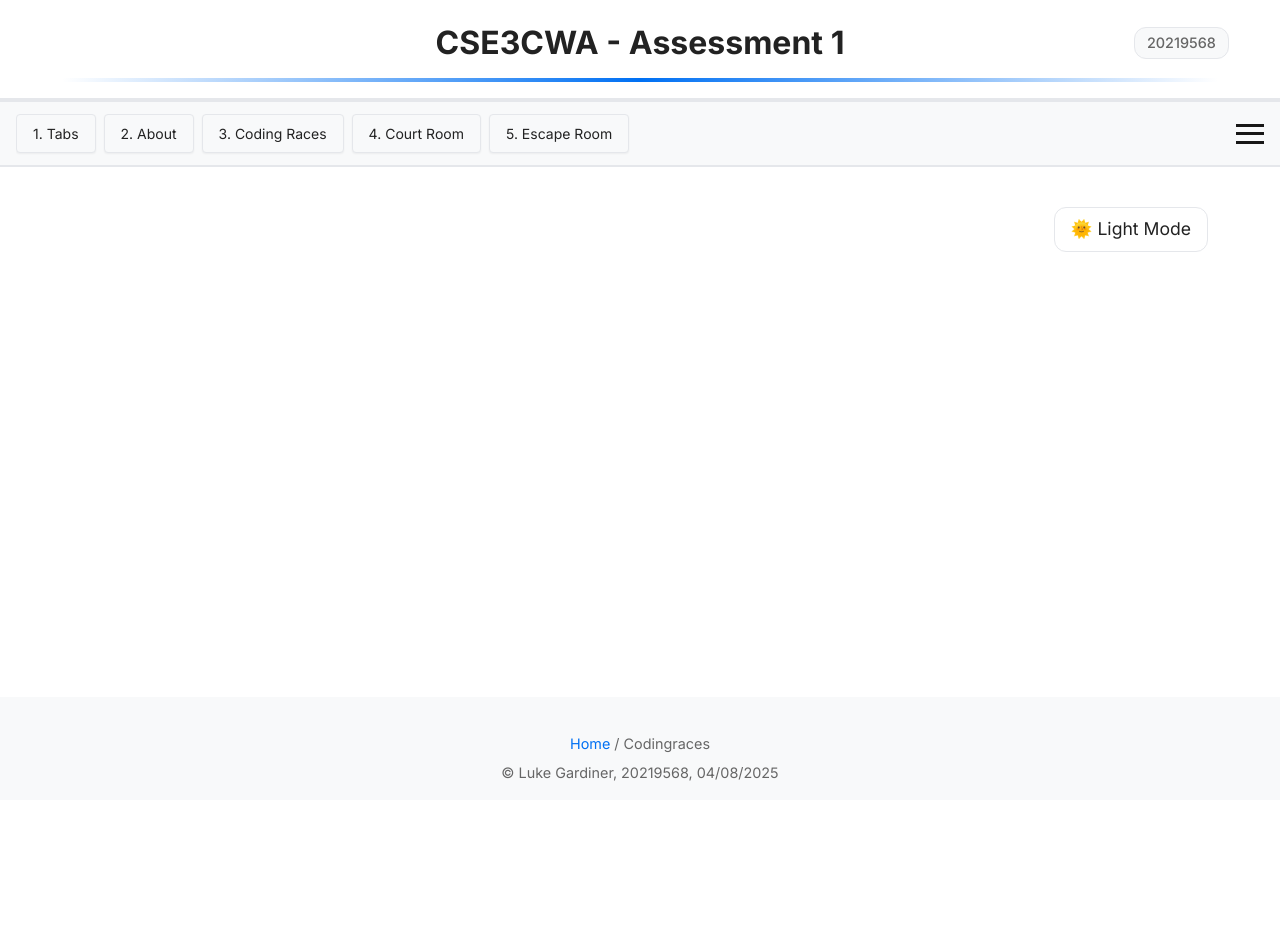
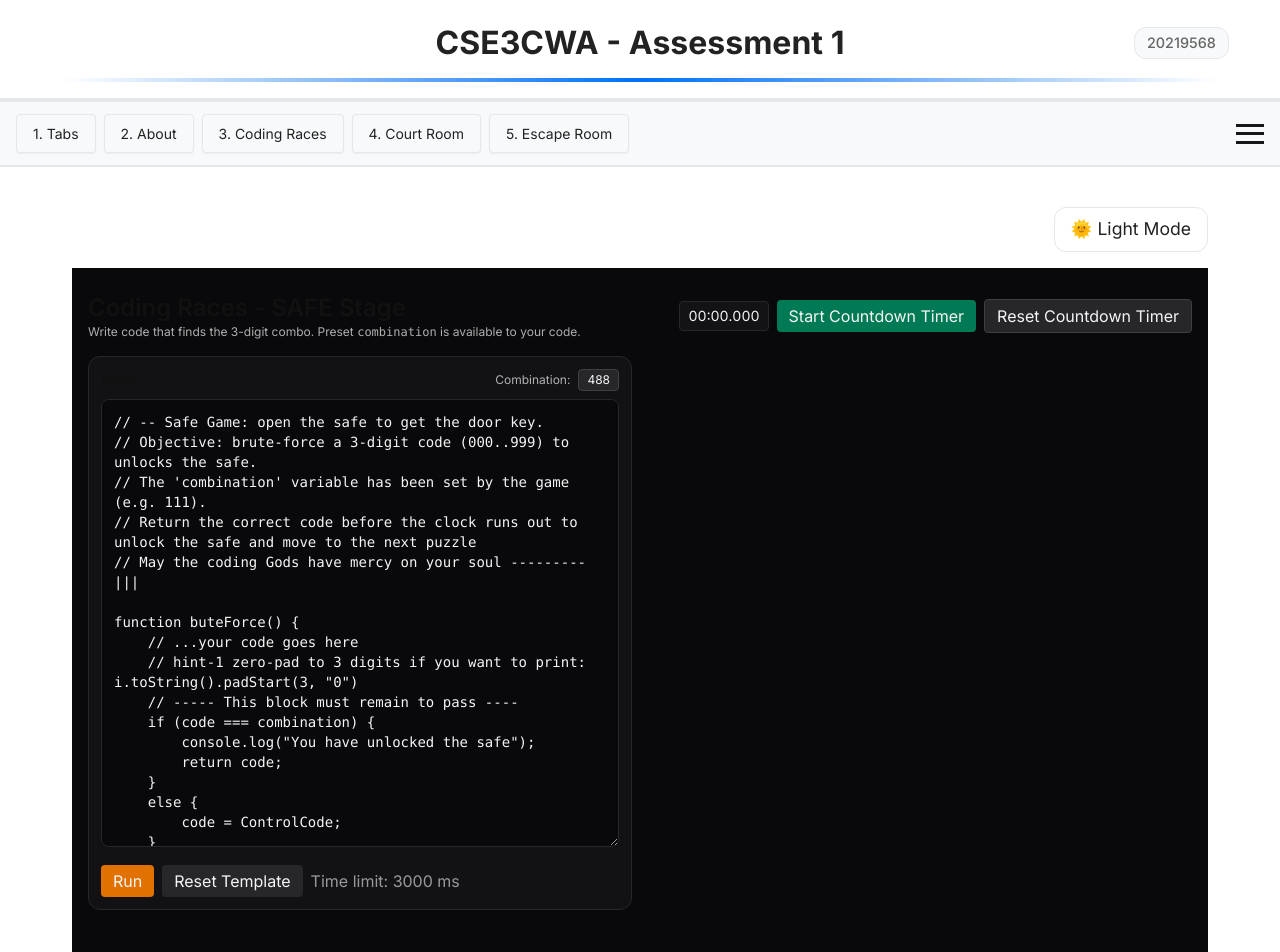
Before and after one commit to lukeagardiner/cse3cwaa1, a Next.js app: page /coding-races in a window 1280 px wide. Shown: the top 952 px of the page. Before the commit the page ends 800 px from the top, so only its background shows below. Built offline with nearby package versions, Linux system fonts and the light colour scheme.

Commit message:
game one safe cracker part

```diff
--- a/app/(client)/coding-races/page.tsx
+++ b/app/(client)/coding-races/page.tsx
@@ -1,7 +1,8 @@
 // coding-races/page.tsx
 
 "use client"
-import React, { useEffect, useMemo, useRef, useState } from "react";
+import React, {use, useEffect, useMemo, useRef, useState} from "react";
+import {clearInterval} from "node:timers";
 // Next.js app router: read [stage] from useParams
 // import { userParams } from "next/navigation";
 // React Router: use useParams from "react-router-dom"
@@ -56,7 +57,7 @@ function buteForce() {
     // ...your code goes here
     // hint-1 zero-pad to 3 digits if you want to print: i.toString().padStart(3, "0")
     // ----- This block must remain to pass ----
-    if (code === Combination) {
+    if (code === combination) {
         console.log("You have unlocked the safe");
         return code;
     }
@@ -75,4 +76,211 @@ export default function CodingRacesPage(props: { stage?: Stage; combination?: nu
     // const stage = (params?.stage ?? props.stage ?? "safe") as Stage;
 
     // If using React Router
+    // const { stage: routeStage } = usePrams();
+    // const stage = (routeStage as Stage) ?? (pros.stage ?? "safe");
+
+    const stage = (props.stage ?? "safe") as Stage; // fallback code to remove if we're including router params later
+    const combination = props.combination ?? 488; // Safe combo ** This needs to be randomly generated eventually
+    const timeLimitMs = props.timeLimitMs ?? 3000; // worker method hard timeout
+
+    // --------- Timer ---------
+    const [elapsedMs, setElapsedMs] = useState(0);
+    const [timerRunning, setTimerRunning] = useState(false);
+    const timerRef = useRef<number | null>(null);
+    const tickRef = useRef<number | null>(null);
+
+    const startTimer = () => {
+        if (timerRunning) return;
+        setTimerRunning(true);
+        const startAt = performance.now() - elapsedMs;
+        tickRef.current = window.setInterval(() => {
+            setElapsedMs(performance.now() - startAt);
+        }, 50) as unknown as number;
+    };
+    const pauseTimer = () => {
+        if (!timerRunning) return;
+        setTimerRunning(false);
+        if (tickRef.current != null) {
+            clearInterval(tickRef.current);
+            tickRef.current = null;
+        }
+    };
+    const resetTimer = () => {
+        pauseTimer();
+        setElapsedMs(0);
+    };
+
+    useEffect(() => {
+        return() => {
+            if (tickRef.current != null) clearInterval(tickRef.current);
+            if (timerRef.current != null) window.clearTimeout(timerRef.current);
+
+        }
+    }, []);
+
+    // --------- Editor & Output ---------
+    const [code, setCode] = useState(DEFAULT_TEMPLATE); // gets the template code
+    const [status, setStatus] = useState<RunStatus>("idle");
+    const [output, setOutput] = useState<string>("(terminal ready)\n");
+    const [result, setResult] = useState<number | null>(null);
+
+
+    // --------- Worker Sandbox ---------
+    const workerUrl = useMemo(() => {
+        // Build a mini worker
+        // - can input the code and combination
+        // - use it to captuer the console output
+        // - executes the code.
+
+        const workerSource = `
+            self.onmessage = (evt) => {
+                const { code, combination  } = evt.data || {};
+                // mimimal conosle
+                const logs = []'
+                const send = (m) => self.postMessage(m);
+                const console = { log: (...args) => send({ type: "log", data: args.map(String).join(" ") }) };
+
+                 try {
+                    // Provide 'combination' and 'console' in scope
+                    const wrapped = new Function("combination", code + "\\n;return (typeof bruteForce==='function') ? bruteForce() : (function(){throw new Error('No bruteForce() found');})();");
+                    const res = wrapped(combination, console);
+                    send({ type: "done", result: res });
+                 } catch (err) {
+                    send({ type: "error", error: String(err && err.message ? err.message : err) });
+                 }
+            };
+        `;
+        const blob = new Blob([workerSource], {type: "application/javascript"});
+        return URL.createObjectURL(blob);
+    }, []);
+
+    const runCode = () => {
+        // reset terminal + state
+        setOutput("(running...)\n");
+        setStatus("running");
+        setResult(null);
+
+        // Start manual time if not running
+        if (!timerRunning) startTimer();
+
+        const worker = new Worker(workerUrl);
+
+        const cleanup = (finalStatus: RunStatus) => {
+            worker.terminate();
+            setStatus(finalStatus);
+        };
+
+        worker.onmessage = (e) => {
+            const msg = e.data || {};
+            if (msg.type === "log") {
+                setOutput((prev) => prev + msg.data + "\n");
+            } else if (msg.type === "done") {
+                const val = Number(msg.result);
+                setResult(val);
+                if (val === combination) {
+                    setOutput((prev) => prev + `✅ Correct code: ${val}\n`);
+                    // Mark the stage as solved for safe -- Escape Room Menu
+                    localStorage.setItem("escapeRoomSolvedStage", stage);
+                    cleanup("success");
+                    pauseTimer();
+                } else {
+                    setOutput((prev) => prev + `❌ Returned ${val}: expected ${combination}\n`);
+                }
+            } else if (msg.type === "error") {
+                setOutput((prev) => prev + `💥 Error: ${msg.error}\n`);
+                cleanup("error");
+            }
+        };
+
+
+        // Hard timeout (to prevent any inifinite looping)
+        timerRef.current = window.setTimeout(() => {
+            setOutput((prev) => prev + "⏱️ Timed out.\n");
+            cleanup("timeout");
+        }, timeLimitMs) as unknown as number;
+
+        // Kick off run
+        worker.postMessage({ code, combination });
+    };
+
+    // --------- UI ---------
+    const hhmmss = (ms: number) => {
+        const s = Math.floor(ms / 1000);
+        const h = Math.floor(s / 3600);
+        const m = Math.floor((s % 3600) / 60);
+        const sec = s % 60;
+        return `${h > 0 ? h + ":" : ""}${String(m).padStart(2, "0")}:${String(sec).padStart(2, "0")}.${String(ms % 1000).padStart(3, "0")}`;
+    };
+
+
+    // **************************************
+    // ************ PRESENTATION ************
+    // **************************************
+    return (
+        <div className="min-h-screen bg-zinc-950 text-zinc-100">
+            <div className="max-w-6xl mx-auto px-4 py-6">
+                <header className={"flex flex-col sm:flex-row sm:items-center sm:justify-between gap-3 mb-4"}>
+                    <div>
+                        <h1 className="text-xl sm:text-2xl font-semibold">Coding Races - {stage.toUpperCase()} Stage</h1>
+                        <p className="text-xs opacity-70">
+                            Write code that finds the 3-digit combo. Preset <code>combination</code> is available to your code.
+                        </p>
+                    </div>
+
+                    {/* Manual Timer */}
+                    <div className="flex items-center gap-2">
+                        <span className="text-sm tabular-nums bg-zinc-900/70 border border-zinc-800 rounded px-2 py-1">
+                            {hhmmss(elapsedMs)}
+                        </span>
+                        {!timerRunning ? (
+                            <button className="px-3 py-1 rounded bg-emerald-700 hover:bg-emerald-600" onClick={startTimer}>
+                                Start Countdown Timer
+                            </button>
+                        ) : (
+                            <button className="px-3 py-1 rounded bg-amber-600 hover:bg-amber-500" onClick={pauseTimer}>
+                                Pause Countdown Timer
+                            </button>
+                        )}
+                        <button className="px-3 py-1 rounded bg-zinc-800 border border-zinc-700 hover:bg-zinc-700" onClick={resetTimer}>
+                            Reset Countdown Timer
+                        </button>
+                    </div>
+                </header>
+
+                <div className="grid md:grid-cols-2 gap-4">
+                    {/* Editor */}
+                    <div className="p-3 rounded-xl border border-zinc-800 bg-zinc-900/60">
+                        <div className="flex items-center justify-between mb-2">
+                            <h2 className="text-sm font-medium">Editor</h2>
+                            <div className="flex items-center gap-2 text-xs">
+                                <span className="opacity-70">Combination:</span>
+                                <span className="px-2 py-0.5 rounded bg-zinc-800 border border-zinc-700">{combination}</span>
+                            </div>
+                        </div>
+                        <textarea
+                            value={code}
+                            onChange={(e) => setCode(e.target.value)}
+                            spellCheck={false}
+                            className="w-full h-64 md:h-[28rem] font-mono text-sm leading-5 bg-zinc-950 text-zinc-100 rounded-lg border border-zinc-800 p-3 outline-none focus:ring-2 focus:ring-amber-400"
+                        />
+                        <div className="mt-3 flex items-center gap-2">
+                            <button onClick={runCode} className="px-3 py-1 rounded bg-amber-600 hover:bg-amber-500">
+                                Run
+                            </button>
+                            <button
+                                onClick={() => setCode(DEFAULT_TEMPLATE)}
+                                className="px-3 py-1 rounded bg-zinc-800 border-zinc-700 hover:bg-zinc-700"
+                            >
+                                Reset Template
+                            </button>
+                            <span className="text-sx opacity-60">Time limit: {timeLimitMs} ms</span>
+                        </div>
+                    </div>
+
+                    {/* Terminal Window */}
+
+                </div>
+            </div>
+        </div>
+    )
 }
```
